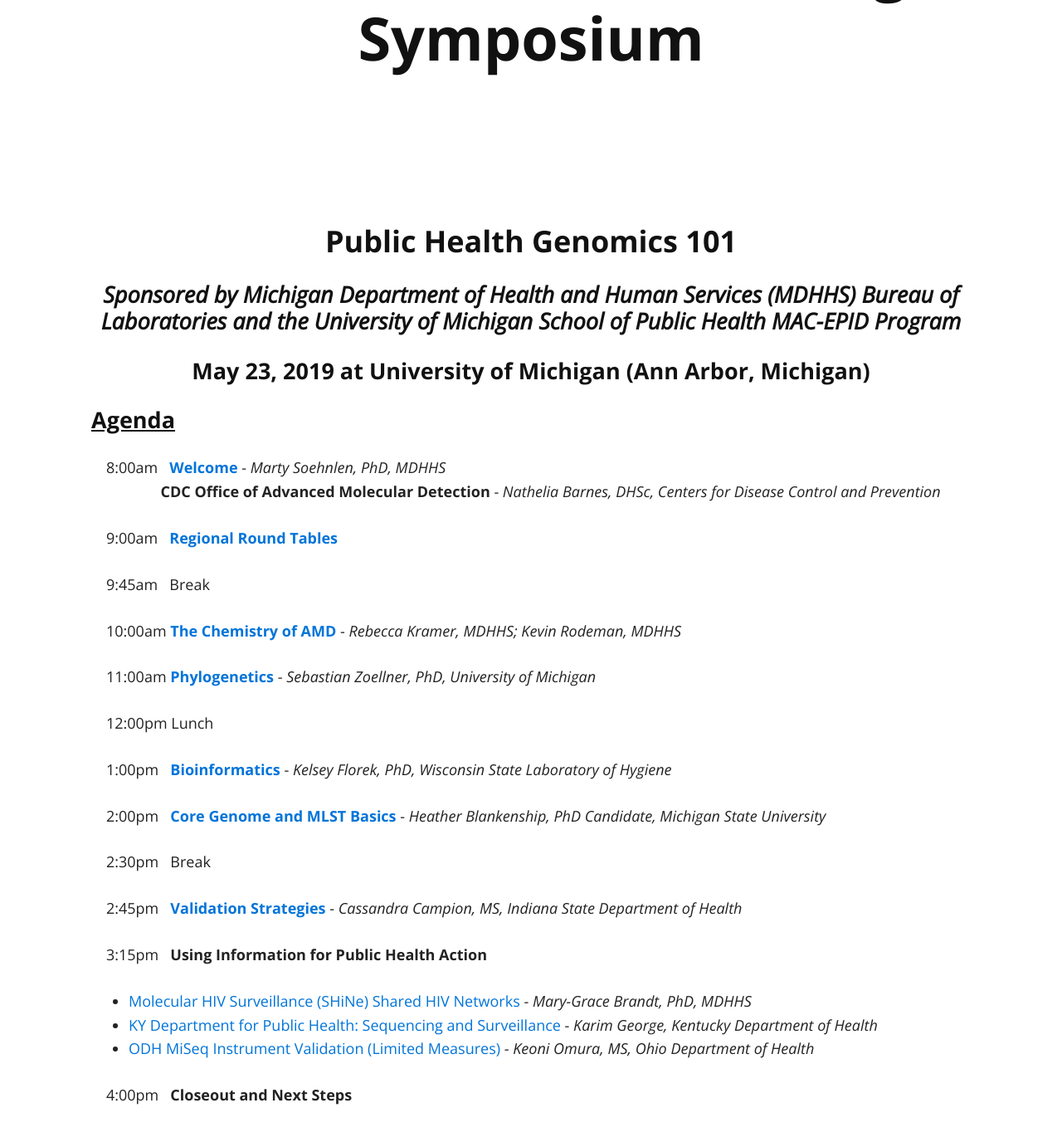
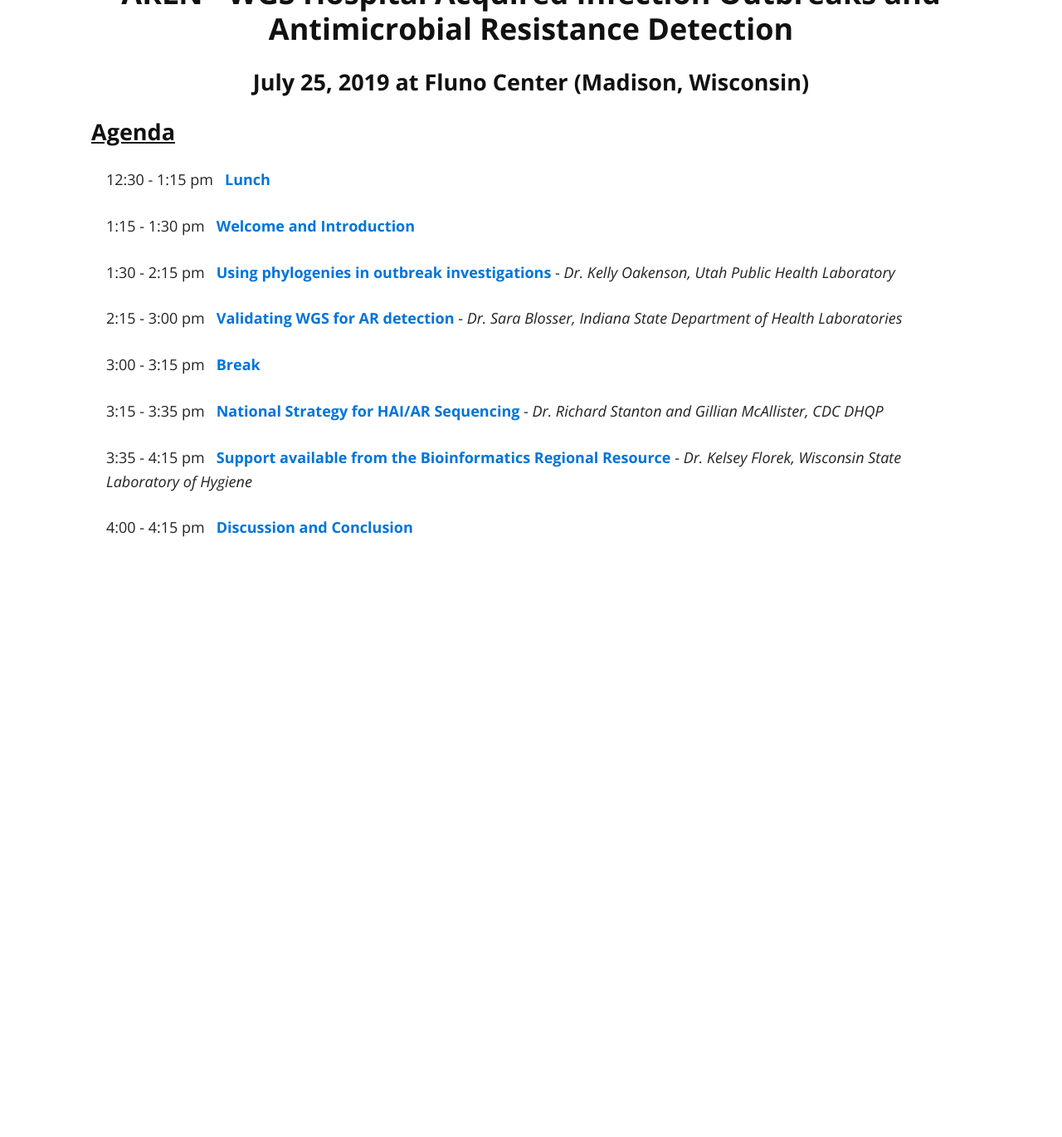
Before and after one commit to StaPH-B/midwest-region, a Jekyll site: the page built from 190725_arln_meeting.md, in a window 1280 px wide and 1400 px high, scrolled down 603 px. Shown: the top 1370 px of the window at 83% size. Built offline with Jekyll 4.4.1, drawn with Linux system fonts in a browser that asks for light colours; nearby versions of some CDN libraries; after the commit the page ends 1343 px from its top, so only the background shows below that; some of the changed text lies outside the part shown.

Commit message:
added arln meeting and reformatted index

```diff
--- a/190725_arln_meeting.md
+++ b/190725_arln_meeting.md
@@ -1,40 +1,32 @@
 ---
 layout: default
 ---
-<h1 align="center"> Midwest Advanced Molecular Detection (AMD) Training Symposium</h1>
+<h2 align="center"> AR Lab Network WGS Seminar</h2>
 
-<h3 align="center">Public Health Genomics 101</h3>
-<h4 align="center"><i>Sponsored by Michigan Department of Health and Human Services (MDHHS) Bureau of Laboratories and the University of Michigan School of Public Health MAC-EPID Program</i></h4>
-<h4 align="center">May 23, 2019 at University of Michigan (Ann Arbor, Michigan)</h4>
+<h3 align="center">ARLN - WGS
+Hospital Acquired Infection Outbreaks and Antimicrobial Resistance Detection</h3>
+<h4 align="center">July 25, 2019 at Fluno Center (Madison, Wisconsin)</h4>
 
 
 
 <h4><u> Agenda</u></h4>
 
-8:00am &nbsp; <b><a href="https://staph-b.github.io/midwest-region/190523_amd_symposium/Soehnlen_OpeningRemarks.pdf">Welcome</a></b> - <i>Marty Soehnlen, PhD, MDHHS </i><br />
-&nbsp;&nbsp;&nbsp;&nbsp;&nbsp;&nbsp;&nbsp;&nbsp;&nbsp;&nbsp;&nbsp;&nbsp;&nbsp; <b> CDC Office of Advanced Molecular Detection </b> - <i> Nathelia Barnes, DHSc, Centers for Disease Control and Prevention </i><br />
+12:30 - 1:15 pm &nbsp; <b><a href="">Lunch</a></b><br />
 
-9:00am &nbsp; <b><a href="https://staph-b.github.io/midwest-region/190523_amd_symposium/AMD_symposium_roundtable.html">Regional Round Tables</a></b><br />
+1:15 - 1:30 pm &nbsp; <b><a href="">Welcome and Introduction</a></b><br />
 
-9:45am &nbsp; Break<br />
+1:30 - 2:15 pm &nbsp; <b><a href="">Using phylogenies in outbreak investigations </a> </b> - <i>Dr. Kelly Oakenson, Utah
+Public Health Laboratory</i><br />
 
-10:00am <b><a href="https://staph-b.github.io/midwest-region/190523_amd_symposium/Kramer_Rodeman_ChemistryofAMD.pdf">The Chemistry of AMD</a> </b> - <i>Rebecca Kramer, MDHHS; Kevin Rodeman, MDHHS</i><br />
+2:15 - 3:00 pm &nbsp; <b><a href="">Validating WGS for AR detection </a> </b> - <i>Dr. Sara Blosser, Indiana State Department of
+Health Laboratories</i><br />
 
-11:00am <b><a href="https://staph-b.github.io/midwest-region/190523_amd_symposium/Zoellner_Phylogeny.pdf">Phylogenetics</a></b> - <i>Sebastian Zoellner, PhD, University of Michigan</i><br />
+3:00 - 3:15 pm &nbsp; <b><a href="">Break</a></b><br />
 
-12:00pm Lunch<br />
+3:15 - 3:35 pm &nbsp; <b><a href="">National Strategy for HAI/AR Sequencing </a> </b> - <i>Dr. Richard Stanton and Gillian McAllister, CDC DHQP</i><br />
 
-1:00pm &nbsp; <b><a href="https://staph-b.github.io/midwest-region/190523_amd_symposium/Florek_Bioinformatics.pdf">Bioinformatics</a></b> - <i>Kelsey Florek, PhD, Wisconsin State Laboratory of Hygiene</i><br />
+3:35 - 4:15 pm &nbsp; <b><a href="">Support available from the Bioinformatics
+Regional Resource </a> </b> - <i>Dr. Kelsey Florek,
+Wisconsin State Laboratory of Hygiene</i><br />
 
-2:00pm &nbsp; <b><a href="https://staph-b.github.io/midwest-region/190523_amd_symposium/Blankenship_CoreGenomeBasicsMLST.pdf">Core Genome and MLST Basics</a></b> - <i> Heather Blankenship, PhD Candidate, Michigan State University</i><br />
-
-2:30pm &nbsp; Break<br />
-
-2:45pm &nbsp; <b><a href="https://staph-b.github.io/midwest-region/190523_amd_symposium/Campion_ValidationStrategies.pdf">Validation Strategies</a></b> - <i> Cassandra Campion, MS, Indiana State Department of Health</i><br />
-
-3:15pm &nbsp; <b> Using Information for Public Health Action </b><br />
-<ul> <li><a href="https://staph-b.github.io/midwest-region/190523_amd_symposium/Brandt_UsingInformationforPublicHealthAction.pdf">Molecular HIV Surveillance (SHiNe) Shared HIV Networks</a> - <i> Mary-Grace Brandt, PhD, MDHHS </i></li>
-  <li><a href="https://staph-b.github.io/midwest-region/190523_amd_symposium/George_UsingInformationforPublicHealthAction.pdf">KY Department for Public Health: Sequencing and Surveillance</a> - <i> Karim George, Kentucky Department of Health </i></li>
-  <li><a href="https://staph-b.github.io/midwest-region/190523_amd_symposium/Omura_UsingInformationforPublicHealthAction.pdf">ODH MiSeq Instrument Validation (Limited Measures)</a> - <i> Keoni Omura, MS, Ohio Department of Health</i></li></ul>
-
-4:00pm &nbsp; <b>Closeout and Next Steps</b><br />
+4:00 - 4:15 pm &nbsp; <b><a href="">Discussion and Conclusion</a></b><br />
```
Also changed, not shown: 190523_AMD_symposium.md (+1 -1 lines), index.md (+10 -9 lines).
